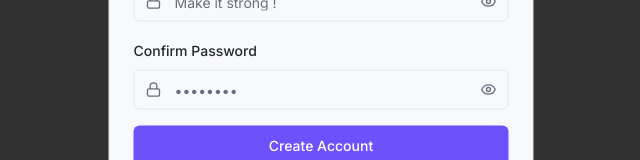
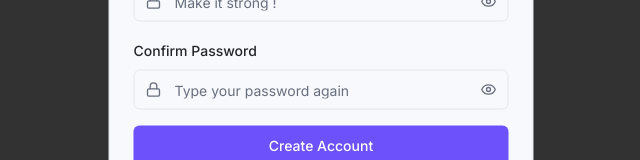
Before and after one commit to indrasol/sdr-tool, a React (Vite) app in the folder frontend/: page /register in a window 1280 px wide. Shown: the part 486-646 px from the top of the page, without its empty margins (319-959 px from the left). Built offline with nearby package versions, Linux system fonts and the light colour scheme; no server answers.

Commit message:
Updated register.tsx
Updated register.tsx

```diff
--- a/frontend/src/pages/Register.tsx
+++ b/frontend/src/pages/Register.tsx
@@ -244,7 +244,7 @@ const Register: React.FC<RegisterProps> = ({
                       <Lock className="absolute left-3 top-3 h-4 w-4 text-muted-foreground" />
                       <FormControl>
                         <Input
-                          placeholder="••••••••"
+                          placeholder="Type your password again"
                           type={showConfirmPassword ? "text" : "password"}
                           className="pl-10 pr-10"
                           {...field}
```
